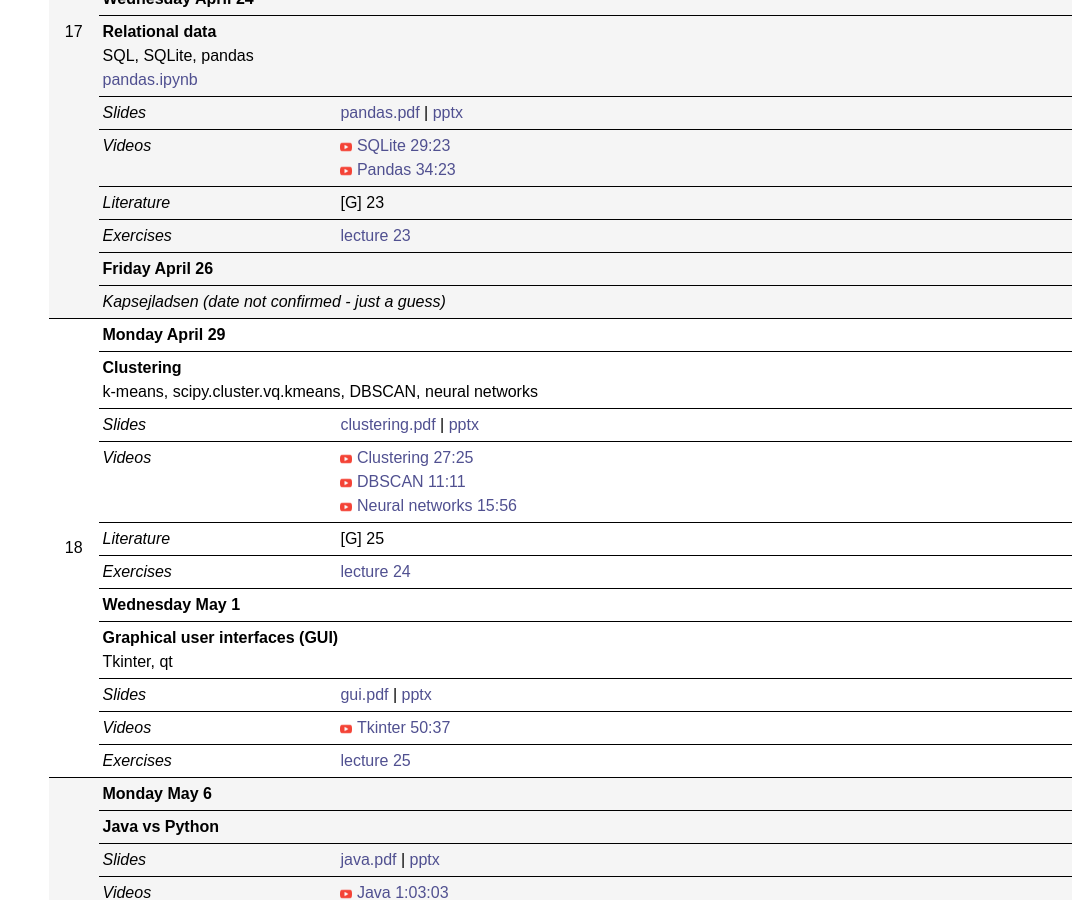
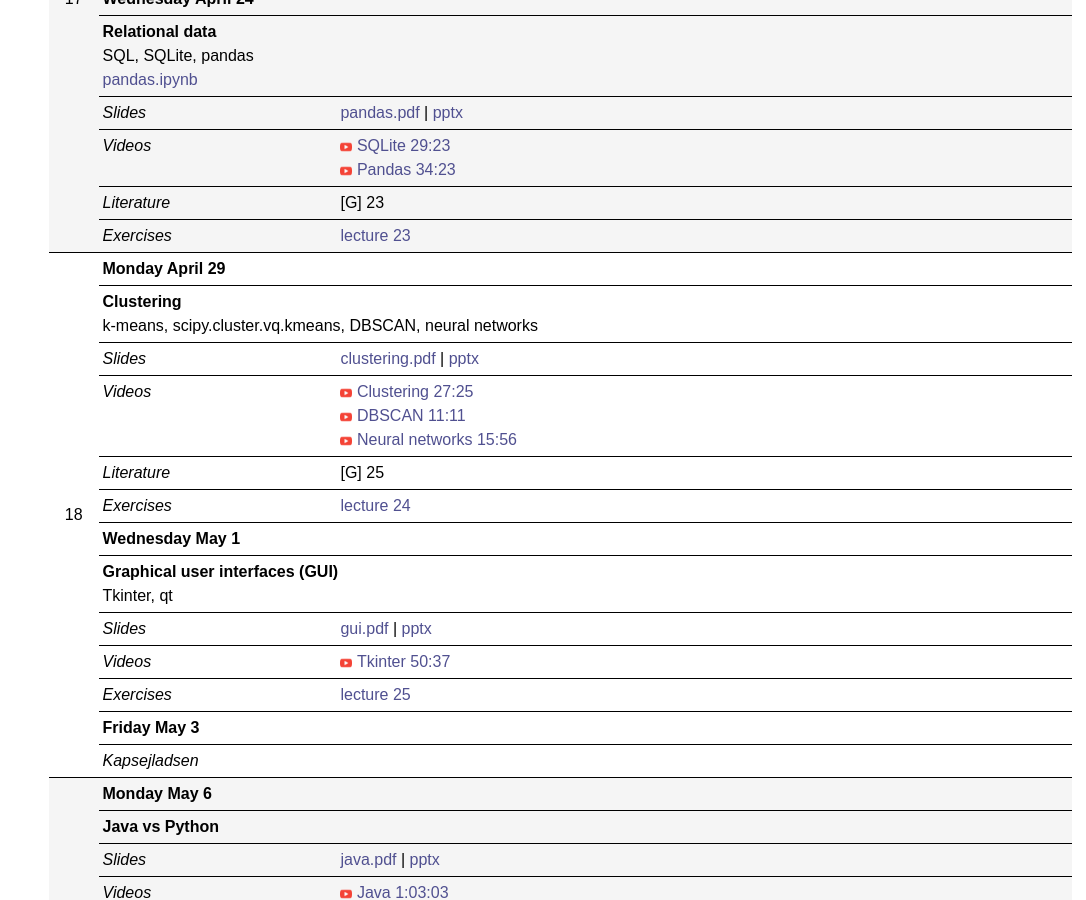
Before and after one commit to gsbrodal/gsbrodal.github.io, a Jekyll site: the page built from ipsa/plan-full.html, in a window 1280 px wide and 900 px high, scrolled down 6307 px. Shown: the whole window, without its empty margins (194-1280 px from the left). Built offline with Jekyll 4.4.1, drawn with Linux system fonts in a browser that asks for light colours.

Commit message:
testing slides

```diff
--- a/ipsa/plan-compact.html
+++ b/ipsa/plan-compact.html
@@ -35,11 +35,11 @@
 <tr style="border-bottom: 1px solid black;background-color: #f5f5f5;"><td>Wednesday<br>April 10</td><td><strong>Linear programming</strong><br>scipy.optimize.linprog<br><a href="pagerank.ipynb" target="_blank">pagerank.ipynb</a><br><a href="max-flow.ipynb" target="_blank">max-flow.ipynb</a><br><em>No exercise classes</em></td><td></td><td><a href="slides/linear_programming.pdf" target="_blank">linear_programming.pdf</a>&nbsp;|&nbsp;<a href="slides/linear_programming.pptx" target="_blank">pptx</a><br><img src="youtube.png" class="icon">&nbsp;<a href="https://youtu.be/uuosEqyLJiM" target="_blank">Linprog 6:19</a><br><img src="youtube.png" class="icon">&nbsp;<a href="https://youtu.be/rBHq_AacWww" target="_blank">Maxflow 10:05</a><br><img src="youtube.png" class="icon">&nbsp;<a href="https://youtu.be/SlhNL4jrhXw" target="_blank">Pagerank 22:17</a></td><td><a href="exercises.html#lecture19" target="_blank">lecture 19</a><br><a href="exercises.html#handin9" target="_blank">handin 9</a></td></tr>
 <tr style="border-bottom: 1px solid black;"><td style="vertical-align: middle; text-align: center;" rowspan="2">16</td><td>Monday<br>April 15</td><td><strong>Generators and iterators</strong><br>yield, __iter__, __next__, measuring memory usage</td><td>[G] 10.3.1</td><td><a href="slides/generator.pdf" target="_blank">generator.pdf</a>&nbsp;|&nbsp;<a href="slides/generator.pptx" target="_blank">pptx</a><br><img src="youtube.png" class="icon">&nbsp;<a href="https://youtu.be/MVFJeRrh6nU" target="_blank">Iterators 38:26</a><br><img src="youtube.png" class="icon">&nbsp;<a href="https://youtu.be/jIHeDtYesoE" target="_blank">Generators 30:04</a><br><img src="youtube.png" class="icon">&nbsp;<a href="https://youtu.be/RSlz3tAv2sw" target="_blank">Memory usage 9:27</a></td><td><a href="exercises.html#lecture20" target="_blank">lecture 20</a><br><a href="exercises.html#handin10" target="_blank">handin 10</a></td></tr>
 <tr style="border-bottom: 1px solid black;"><td>Wednesday<br>April 17</td><td><strong>Modules and packages</strong><br>from-import-as, __name__, "__main__", heapq</td><td>[G] 7.1, 7.2</td><td><a href="slides/modules.pdf" target="_blank">modules.pdf</a>&nbsp;|&nbsp;<a href="slides/modules.pptx" target="_blank">pptx</a><br><img src="youtube.png" class="icon">&nbsp;<a href="https://youtu.be/qgCTQasroG8" target="_blank">Modules 24:28</a><br><img src="youtube.png" class="icon">&nbsp;<a href="https://youtu.be/pFC0au2Cp6U" target="_blank">Heapq 8:51</a></td><td><a href="exercises.html#lecture21" target="_blank">lecture 21</a></td></tr>
-<tr style="border-bottom: 1px solid black;background-color: #f5f5f5;"><td style="vertical-align: middle; text-align: center;" rowspan="3">17</td><td>Monday<br>April 22</td><td><strong>Working with text</strong><br>file formats (CSV, Json, XML, Excel), regular expressions (module re), finditer</td><td></td><td><a href="slides/text.pdf" target="_blank">text.pdf</a>&nbsp;|&nbsp;<a href="slides/text.pptx" target="_blank">pptx</a><br><img src="youtube.png" class="icon">&nbsp;<a href="https://youtu.be/8YioTtMHfdA" target="_blank">File formats 39:47</a><br><img src="youtube.png" class="icon">&nbsp;<a href="https://youtu.be/EAxKSZ5mta0" target="_blank">Regular expressions 17:59</a><br><img src="youtube.png" class="icon">&nbsp;<a href="https://youtu.be/lPE09anjtGs" target="_blank">Lindenmeyer systems 14:10</a></td><td><a href="exercises.html#lecture22" target="_blank">lecture 22</a></td></tr>
+<tr style="border-bottom: 1px solid black;background-color: #f5f5f5;"><td style="vertical-align: middle; text-align: center;" rowspan="2">17</td><td>Monday<br>April 22</td><td><strong>Working with text</strong><br>file formats (CSV, Json, XML, Excel), regular expressions (module re), finditer</td><td></td><td><a href="slides/text.pdf" target="_blank">text.pdf</a>&nbsp;|&nbsp;<a href="slides/text.pptx" target="_blank">pptx</a><br><img src="youtube.png" class="icon">&nbsp;<a href="https://youtu.be/8YioTtMHfdA" target="_blank">File formats 39:47</a><br><img src="youtube.png" class="icon">&nbsp;<a href="https://youtu.be/EAxKSZ5mta0" target="_blank">Regular expressions 17:59</a><br><img src="youtube.png" class="icon">&nbsp;<a href="https://youtu.be/lPE09anjtGs" target="_blank">Lindenmeyer systems 14:10</a></td><td><a href="exercises.html#lecture22" target="_blank">lecture 22</a></td></tr>
 <tr style="border-bottom: 1px solid black;background-color: #f5f5f5;"><td>Wednesday<br>April 24</td><td><strong>Relational data</strong><br>SQL, SQLite, pandas<br><a href="pandas.ipynb" target="_blank">pandas.ipynb</a></td><td>[G] 23</td><td><a href="slides/pandas.pdf" target="_blank">pandas.pdf</a>&nbsp;|&nbsp;<a href="slides/pandas.pptx" target="_blank">pptx</a><br><img src="youtube.png" class="icon">&nbsp;<a href="https://youtu.be/TBzdc_FR8uQ" target="_blank">SQLite 29:23</a><br><img src="youtube.png" class="icon">&nbsp;<a href="https://youtu.be/TXBtxNqBNKs" target="_blank">Pandas 34:23</a></td><td><a href="exercises.html#lecture23" target="_blank">lecture 23</a></td></tr>
-<tr style="border-bottom: 1px solid black;background-color: #f5f5f5;"><td>Friday<br>April 26</td><td><em>Kapsejladsen (date not confirmed - just a guess)</em></td><td></td><td></td><td></td></tr>
-<tr style="border-bottom: 1px solid black;"><td style="vertical-align: middle; text-align: center;" rowspan="2">18</td><td>Monday<br>April 29</td><td><strong>Clustering</strong><br>k-means, scipy.cluster.vq.kmeans, DBSCAN, neural networks</td><td>[G] 25</td><td><a href="slides/clustering.pdf" target="_blank">clustering.pdf</a>&nbsp;|&nbsp;<a href="slides/clustering.pptx" target="_blank">pptx</a><br><img src="youtube.png" class="icon">&nbsp;<a href="https://youtu.be/-DuJpC_DRlk" target="_blank">Clustering 27:25</a><br><img src="youtube.png" class="icon">&nbsp;<a href="https://youtu.be/lK7PFKwsbnM" target="_blank">DBSCAN 11:11</a><br><img src="youtube.png" class="icon">&nbsp;<a href="https://youtu.be/7B_iE0JgDFs" target="_blank">Neural networks 15:56</a></td><td><a href="exercises.html#lecture24" target="_blank">lecture 24<br></a></td></tr>
+<tr style="border-bottom: 1px solid black;"><td style="vertical-align: middle; text-align: center;" rowspan="3">18</td><td>Monday<br>April 29</td><td><strong>Clustering</strong><br>k-means, scipy.cluster.vq.kmeans, DBSCAN, neural networks</td><td>[G] 25</td><td><a href="slides/clustering.pdf" target="_blank">clustering.pdf</a>&nbsp;|&nbsp;<a href="slides/clustering.pptx" target="_blank">pptx</a><br><img src="youtube.png" class="icon">&nbsp;<a href="https://youtu.be/-DuJpC_DRlk" target="_blank">Clustering 27:25</a><br><img src="youtube.png" class="icon">&nbsp;<a href="https://youtu.be/lK7PFKwsbnM" target="_blank">DBSCAN 11:11</a><br><img src="youtube.png" class="icon">&nbsp;<a href="https://youtu.be/7B_iE0JgDFs" target="_blank">Neural networks 15:56</a></td><td><a href="exercises.html#lecture24" target="_blank">lecture 24<br></a></td></tr>
 <tr style="border-bottom: 1px solid black;"><td>Wednesday<br>May 1</td><td><strong>Graphical user interfaces (GUI)</strong><br>Tkinter, qt</td><td></td><td><a href="slides/gui.pdf" target="_blank">gui.pdf</a>&nbsp;|&nbsp;<a href="slides/gui.pptx" target="_blank">pptx</a><br><img src="youtube.png" class="icon">&nbsp;<a href="https://youtu.be/kb0fKxca28o" target="_blank">Tkinter 50:37</a></td><td><a href="exercises.html#lecture25" target="_blank">lecture 25<br></a></td></tr>
+<tr style="border-bottom: 1px solid black;"><td>Friday<br>May 3</td><td><em>Kapsejladsen</em></td><td></td><td></td><td></td></tr>
 <tr style="border-bottom: 1px solid black;background-color: #f5f5f5;"><td style="vertical-align: middle; text-align: center;" rowspan="3">19</td><td>Monday<br>May 6</td><td><strong>Java vs Python</strong></td><td></td><td><a href="slides/java.pdf" target="_blank">java.pdf</a>&nbsp;|&nbsp;<a href="slides/java.pptx" target="_blank">pptx</a><br><img src="youtube.png" class="icon">&nbsp;<a href="https://youtu.be/KhPleYt4afQ" target="_blank">Java 1:03:03</a></td><td><a href="exercises.html#lecture26" target="_blank">lecture 26<br></a></td></tr>
 <tr style="border-bottom: 1px solid black;background-color: #f5f5f5;"><td>Wednesday<br>May 8</td><td><i>No lecture</i></td><td></td><td></td><td></td></tr>
 <tr style="border-bottom: 1px solid black;background-color: #f5f5f5;"><td>Thursday<br>May 9</td><td><em>Holiday (Ascension Day) - no teaching</em></td><td></td><td></td><td></td></tr>
--- a/ipsa/plan-full.html
+++ b/ipsa/plan-full.html
@@ -161,7 +161,7 @@ Python - With Application Computational Modeling and Understanding Data, 3rd Edi
 <tr style=""><td><i>Videos</i></td><td><img src="youtube.png" class="icon">&nbsp;<a href="https://youtu.be/qgCTQasroG8">Modules 24:28</a><br><img src="youtube.png" class="icon">&nbsp;<a href="https://youtu.be/pFC0au2Cp6U">Heapq 8:51</a></td></tr>
 <tr style=""><td><i>Literature</i></td><td>[G] 7.1, 7.2</td></tr>
 <tr style="border-bottom: 1px solid black;"><td><i>Exercises</i></td><td><a href="exercises.html#lecture21">lecture 21</a></td></tr>
-<tr style="background-color: #f5f5f5;"><td style="vertical-align: middle; text-align: center;" rowspan="13">17</td><td colspan="2"><strong>Monday April 22</strong></td></tr>
+<tr style="background-color: #f5f5f5;"><td style="vertical-align: middle; text-align: center;" rowspan="11">17</td><td colspan="2"><strong>Monday April 22</strong></td></tr>
 <tr style="background-color: #f5f5f5;"><td colspan="2"><strong>Working with text</strong><br>file formats (CSV, Json, XML, Excel), regular expressions (module re), finditer</td></tr>
 <tr style="background-color: #f5f5f5;"><td><i>Slides</i></td><td><a href="slides/text.pdf">text.pdf</a>&nbsp;|&nbsp;<a href="slides/text.pptx">pptx</a></td></tr>
 <tr style="background-color: #f5f5f5;"><td><i>Videos</i></td><td><img src="youtube.png" class="icon">&nbsp;<a href="https://youtu.be/8YioTtMHfdA">File formats 39:47</a><br><img src="youtube.png" class="icon">&nbsp;<a href="https://youtu.be/EAxKSZ5mta0">Regular expressions 17:59</a><br><img src="youtube.png" class="icon">&nbsp;<a href="https://youtu.be/lPE09anjtGs">Lindenmeyer systems 14:10</a></td></tr>
@@ -172,9 +172,7 @@ Python - With Application Computational Modeling and Understanding Data, 3rd Edi
 <tr style="background-color: #f5f5f5;"><td><i>Videos</i></td><td><img src="youtube.png" class="icon">&nbsp;<a href="https://youtu.be/TBzdc_FR8uQ">SQLite 29:23</a><br><img src="youtube.png" class="icon">&nbsp;<a href="https://youtu.be/TXBtxNqBNKs">Pandas 34:23</a></td></tr>
 <tr style="background-color: #f5f5f5;"><td><i>Literature</i></td><td>[G] 23</td></tr>
 <tr style="background-color: #f5f5f5;border-bottom: 1px solid black;"><td><i>Exercises</i></td><td><a href="exercises.html#lecture23">lecture 23</a></td></tr>
-<tr style="background-color: #f5f5f5;"><td colspan="2"><strong>Friday April 26</strong></td></tr>
-<tr style="background-color: #f5f5f5;border-bottom: 1px solid black;"><td colspan="2"><em>Kapsejladsen (date not confirmed - just a guess)</em></td></tr>
-<tr style=""><td style="vertical-align: middle; text-align: center;" rowspan="11">18</td><td colspan="2"><strong>Monday April 29</strong></td></tr>
+<tr style=""><td style="vertical-align: middle; text-align: center;" rowspan="13">18</td><td colspan="2"><strong>Monday April 29</strong></td></tr>
 <tr style=""><td colspan="2"><strong>Clustering</strong><br>k-means, scipy.cluster.vq.kmeans, DBSCAN, neural networks</td></tr>
 <tr style=""><td><i>Slides</i></td><td><a href="slides/clustering.pdf">clustering.pdf</a>&nbsp;|&nbsp;<a href="slides/clustering.pptx">pptx</a></td></tr>
 <tr style=""><td><i>Videos</i></td><td><img src="youtube.png" class="icon">&nbsp;<a href="https://youtu.be/-DuJpC_DRlk">Clustering 27:25</a><br><img src="youtube.png" class="icon">&nbsp;<a href="https://youtu.be/lK7PFKwsbnM">DBSCAN 11:11</a><br><img src="youtube.png" class="icon">&nbsp;<a href="https://youtu.be/7B_iE0JgDFs">Neural networks 15:56</a></td></tr>
@@ -185,6 +183,8 @@ Python - With Application Computational Modeling and Understanding Data, 3rd Edi
 <tr style=""><td><i>Slides</i></td><td><a href="slides/gui.pdf">gui.pdf</a>&nbsp;|&nbsp;<a href="slides/gui.pptx">pptx</a></td></tr>
 <tr style=""><td><i>Videos</i></td><td><img src="youtube.png" class="icon">&nbsp;<a href="https://youtu.be/kb0fKxca28o">Tkinter 50:37</a></td></tr>
 <tr style="border-bottom: 1px solid black;"><td><i>Exercises</i></td><td><a href="exercises.html#lecture25">lecture 25<br></a></td></tr>
+<tr style=""><td colspan="2"><strong>Friday May 3</strong></td></tr>
+<tr style="border-bottom: 1px solid black;"><td colspan="2"><em>Kapsejladsen</em></td></tr>
 <tr style="background-color: #f5f5f5;"><td style="vertical-align: middle; text-align: center;" rowspan="9">19</td><td colspan="2"><strong>Monday May 6</strong></td></tr>
 <tr style="background-color: #f5f5f5;"><td colspan="2"><strong>Java vs Python</strong></td></tr>
 <tr style="background-color: #f5f5f5;"><td><i>Slides</i></td><td><a href="slides/java.pdf">java.pdf</a>&nbsp;|&nbsp;<a href="slides/java.pptx">pptx</a></td></tr>
```
Also changed, not shown: 3 other files.
